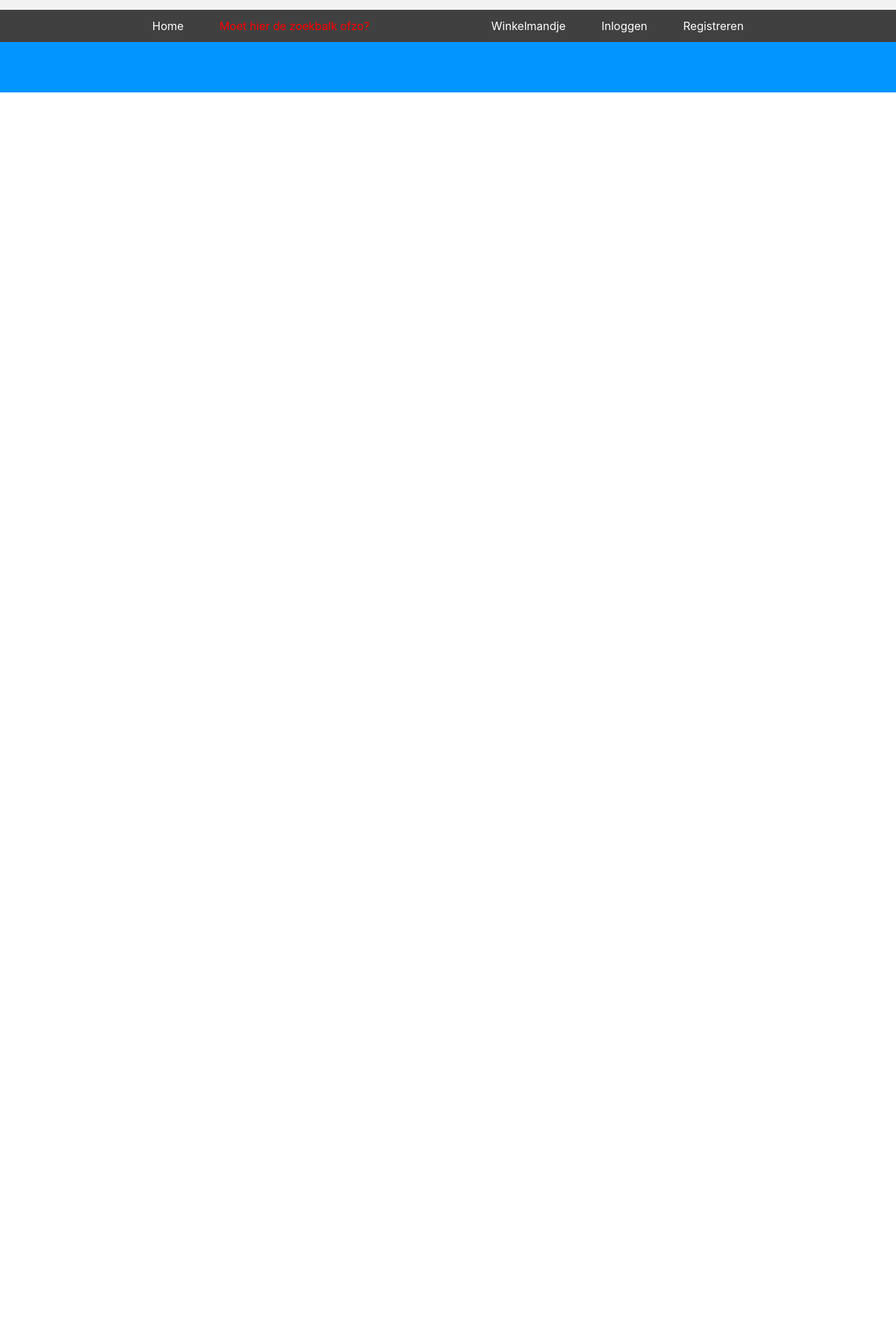
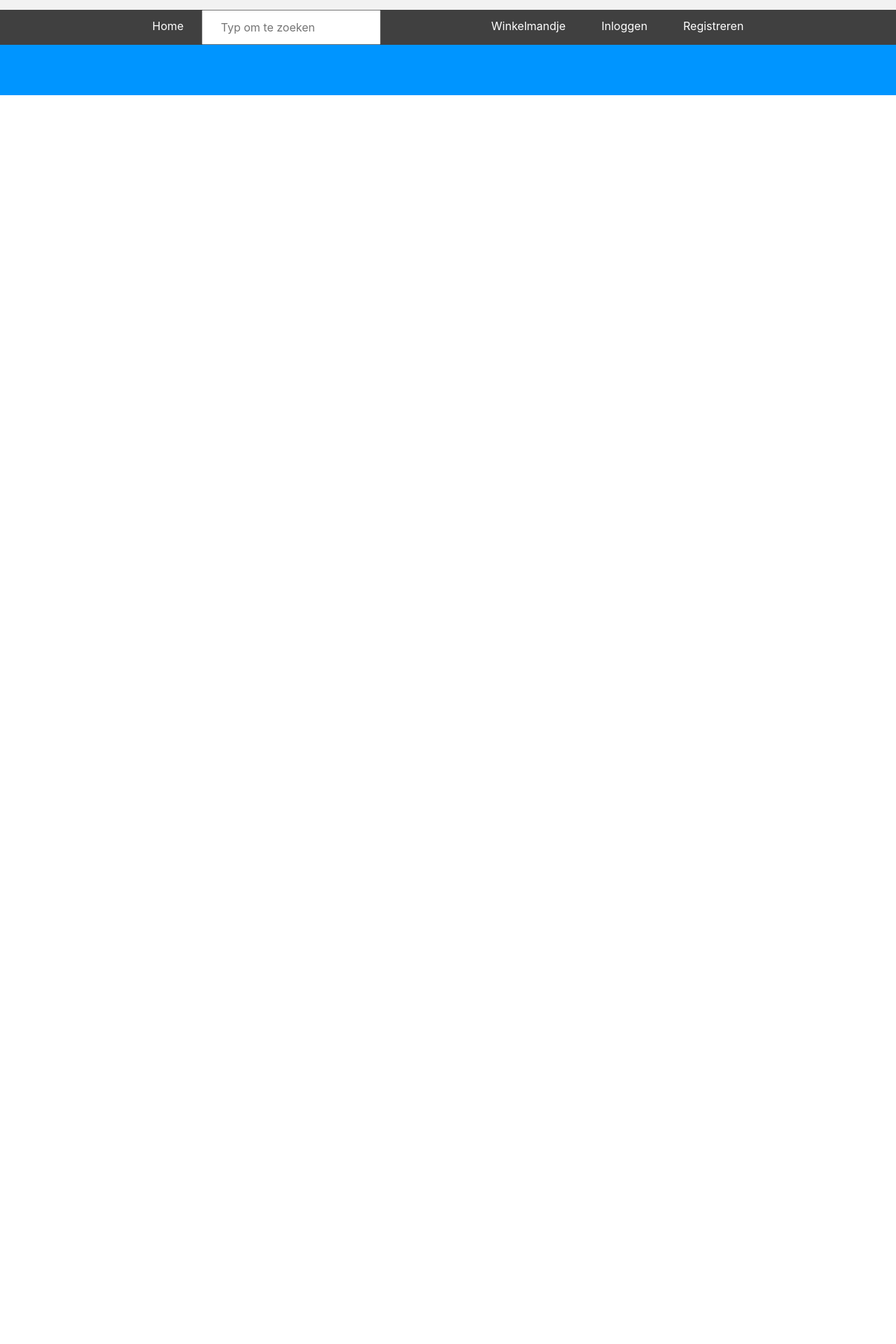
Before and after one commit to hypothermic/cms, a PHP site: page / in a window 1280 px wide. Shown: the part 320-2240 px from the top of the page at 70% size. After the commit the page ends 456 px from the top, so only its background shows below. Run offline with PHP 8.4, Linux system fonts and the light colour scheme; data that the repository does not hold is empty.

Commit message:
CSS geüpdate
Signed-off-by: JobVulkers <55084678+JobVulkers@users.noreply.github.com>

```diff
--- a/css/header_footer.css.php
+++ b/css/header_footer.css.php
@@ -176,6 +176,10 @@ header('Content-Type: text/css');
     margin- left: auto;
     margin-right: auto;
 }
+#search{
+    width: 20vw;
+    padding: 0.7rem 1.6rem;
+}
 
 /* Hier begint de css van de footer
  */
--- a/index.php
+++ b/index.php
@@ -61,7 +61,7 @@ include_once("app/model/categorie.php"); // wordt gebruikt voor categorieen opha
         </div>
         <div class="footer-container">
             <?php
-            include("tpl/footer_template.php");
+            //include("tpl/footer_template.php");
             ?>
 
         </div>
--- a/tpl/header_template.php
+++ b/tpl/header_template.php
@@ -13,7 +13,7 @@
        <!-- De container beperkt de items tot 70% van de schermbreedte-->
         <div id="navigatie-site-container" class="responsive-container">
             <a href="index.php"><div>Home</div></a>
-            <a href="index.php" class="flex-center" style="color: red"><div>Moet hier de zoekbalk ofzo?</div></a>
+            <a><input type="text" placeholder="Typ om te zoeken" name="search" id="search"><div></div></a>
             <a href="winkelmand.php" class="flex-push"><div>Winkelmandje</div></a>
             <a href="inloggen.php"><div>Inloggen</div></a>
             <a href="registreren.php"><div>Registreren</div></a>
```
